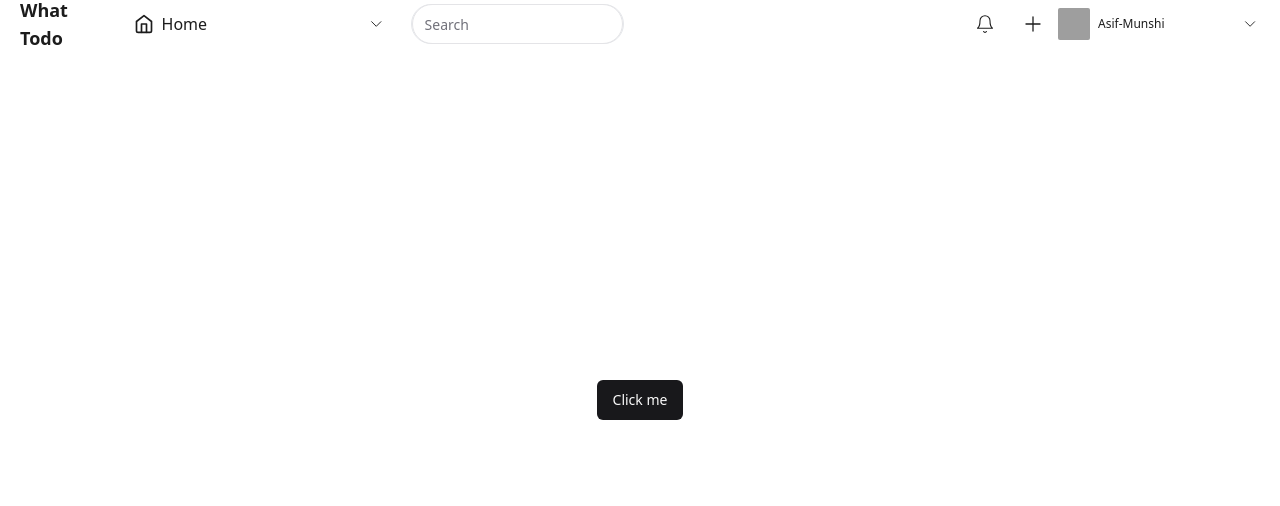
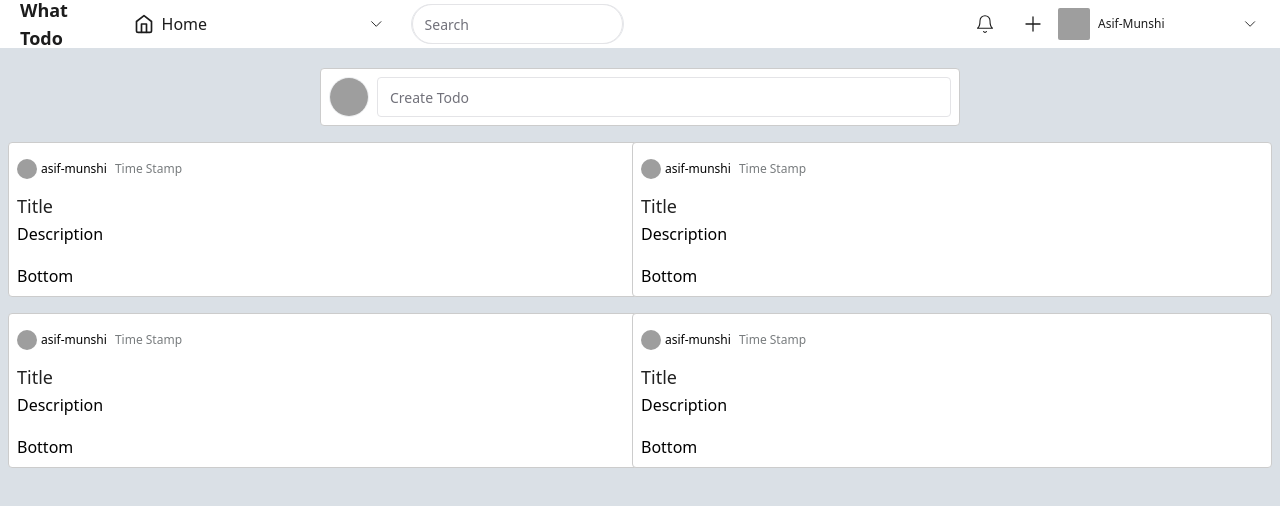
Before and after one commit to asif-munshi/next-todo, a Next.js app: page / in a window 1280 px wide. Shown: the top 506 px of the page. Built offline with nearby package versions, Linux system fonts and the light colour scheme; grey boxes are pictures that could not be loaded.

Commit message:
Home page subheader and cards

```diff
--- a/app/page.tsx
+++ b/app/page.tsx
@@ -1,9 +1,22 @@
-import { Button } from '@/components/ui/button'
+import SubHeader from '@/components/SubHeader/SubHeader'
+import CardTodo from '@/components/Cards/CardTodo'
 
 export default function Home() {
   return (
-    <div className="flex min-h-screen items-center justify-center">
-      <Button variant="default">Click me</Button>
-    </div>
+    <main className="min-h-screen bg-[#DAE0E6] pt-12">
+      <div className="z-[3]">
+        <div className="box-border flex max-w-full flex-row justify-center px-6 py-5">
+          <div className="flex w-full flex-col items-center justify-center gap-4">
+            <SubHeader />
+            <div className="grid w-full grid-cols-1 place-items-center gap-[10px] xl:grid-cols-2 xl:gap-4">
+              <CardTodo />
+              <CardTodo />
+              <CardTodo />
+              <CardTodo />
+            </div>
+          </div>
+        </div>
+      </div>
+    </main>
   )
 }
--- /dev/null
+++ b/components/Cards/CardTodo.tsx
@@ -0,0 +1,37 @@
+import Link from "next/link";
+import { Avatar, AvatarFallback, AvatarImage } from "@/components/ui/avatar";
+
+export default function CardTodo() {
+  return (
+    <div className="box-border w-[640px] rounded border border-[#ccc] bg-white p-2 hover:border-[#898989] xl:rounded">
+      <div className="flex flex-col gap-2 pt-2">
+        <div className="flex w-full flex-row items-center justify-start text-xs font-normal">
+          <Link href={"/"}>
+            <Avatar className="mr-1 h-5 w-5 rounded-[50%]">
+              <AvatarImage
+                src="https://github.com/asif-munshi.png"
+                alt="@asif"
+              />
+              <AvatarFallback className="rounded-full bg-slate-600 text-white">
+                AM
+              </AvatarFallback>
+            </Avatar>
+          </Link>
+          <div className="flex h-full flex-row gap-2">
+            <Link href={"/"} className="hover:underline">
+              asif-munshi
+            </Link>
+            <div className="text-[#787C7E]">Time Stamp</div>
+          </div>
+        </div>
+        <Link href={"/create"} className="flex flex-col pt-2">
+          <div className="pr-[5px] text-lg font-medium leading-[22px] text-[#222]">
+            Title
+          </div>
+          <div className="pb-[10px] pt-[5px]">Description</div>
+        </Link>
+        <div>Bottom</div>
+      </div>
+    </div>
+  );
+}
--- /dev/null
+++ b/components/SubHeader/SubHeader.tsx
@@ -0,0 +1,31 @@
+'use client'
+
+import Link from 'next/link'
+import { useRouter } from 'next/navigation'
+import { Input } from '@/components/ui/input'
+import { Avatar, AvatarFallback, AvatarImage } from '@/components/ui/avatar'
+
+export default function SubHeader() {
+  const router = useRouter()
+
+  return (
+    <div className="lg:w-[640px]">
+      <div className="flex w-full flex-row rounded border border-[#ccc] bg-white p-2">
+        <Link href={'/'}>
+          <Avatar className="mr-2 h-10 w-10 rounded-[50%] border border-[#EDEFF1]">
+            <AvatarImage src="https://github.com/asif-munshi.png" alt="@asif" />
+            <AvatarFallback className="rounded-full bg-slate-600 text-white">
+              AM
+            </AvatarFallback>
+          </Avatar>
+        </Link>
+        <Input
+          type="text"
+          placeholder="Create Todo"
+          className="rounded hover:border-[#0079D3] focus-visible:border focus-visible:bg-[#F6F7F8] focus-visible:ring-0 focus-visible:ring-offset-0"
+          onClick={() => router.push('/create')}
+        />
+      </div>
+    </div>
+  )
+}
```
